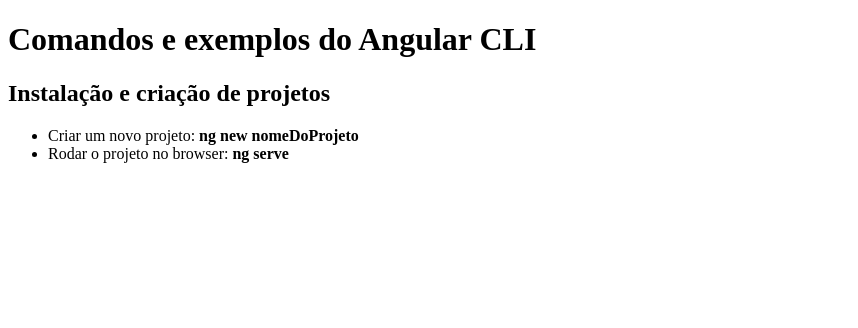
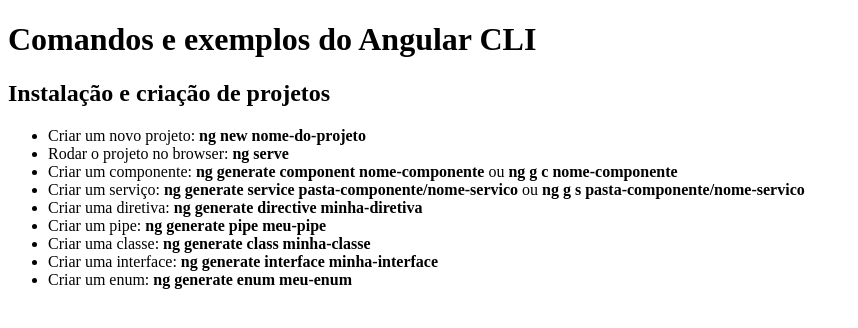
Before and after one commit to AndersonSilva94/estudos-angular-framework, an Angular app in the folder modulo-3-angular-cli/angular-cli/: page / in a window 1280 px wide. Shown: the top 328 px of the page, without its empty margins (0-858 px from the left). Built offline with nearby package versions, Linux system fonts and the light colour scheme.

Commit message:
feat: :rocket: Criando componentes, serviços e outros comandos

```diff
--- /dev/null
+++ b/modulo-3-angular-cli/angular-cli/src/app/angular-exemplo/angular-exemplo.component.html
@@ -0,0 +1 @@
+<p>angular-exemplo works!</p>
--- /dev/null
+++ b/modulo-3-angular-cli/angular-cli/src/app/angular-exemplo/angular-exemplo.component.ts
@@ -0,0 +1,15 @@
+import { Component, OnInit } from '@angular/core';
+
+@Component({
+  selector: 'app-angular-exemplo',
+  templateUrl: './angular-exemplo.component.html',
+  styleUrls: ['./angular-exemplo.component.css']
+})
+export class AngularExemploComponent implements OnInit {
+
+  constructor() { }
+
+  ngOnInit(): void {
+  }
+
+}
--- a/modulo-3-angular-cli/angular-cli/src/app/app.component.html
+++ b/modulo-3-angular-cli/angular-cli/src/app/app.component.html
@@ -5,8 +5,15 @@
   <article>
     <h2>Instalação e criação de projetos</h2>
     <ul>
-      <li>Criar um novo projeto: <strong>ng new nomeDoProjeto</strong></li>
+      <li>Criar um novo projeto: <strong>ng new nome-do-projeto</strong></li>
       <li>Rodar o projeto no browser: <strong>ng serve</strong></li>
+      <li>Criar um componente: <strong>ng generate component nome-componente</strong> ou <strong>ng g c nome-componente</strong></li>
+      <li>Criar um serviço: <strong>ng generate service pasta-componente/nome-servico</strong> ou <strong>ng g s pasta-componente/nome-servico</strong></li>
+      <li>Criar uma diretiva: <strong>ng generate directive minha-diretiva</strong></li>
+      <li>Criar um pipe: <strong>ng generate pipe meu-pipe</strong></li>
+      <li>Criar uma classe: <strong>ng generate class minha-classe</strong></li>
+      <li>Criar uma interface: <strong>ng generate interface minha-interface</strong></li>
+      <li>Criar um enum: <strong>ng generate enum meu-enum</strong></li>
     </ul>
   </article>
 </section>
--- a/modulo-3-angular-cli/angular-cli/src/app/app.module.ts
+++ b/modulo-3-angular-cli/angular-cli/src/app/app.module.ts
@@ -3,10 +3,12 @@ import { BrowserModule } from '@angular/platform-browser';
 
 import { AppRoutingModule } from './app-routing.module';
 import { AppComponent } from './app.component';
+import { AngularExemploComponent } from './angular-exemplo/angular-exemplo.component';
 
 @NgModule({
   declarations: [
-    AppComponent
+    AppComponent,
+    AngularExemploComponent
   ],
   imports: [
     BrowserModule,
```
Also changed, not shown: modulo-3-angular-cli/angular-cli/src/app/angular-exemplo/angular-exemplo.service.ts (added, +9 -0 lines), modulo-3-angular-cli/angular-cli/src/app/angular-exemplo/angular-exemplo.component.css (added), 2 other files (tests, documents, lock files or other folders).
